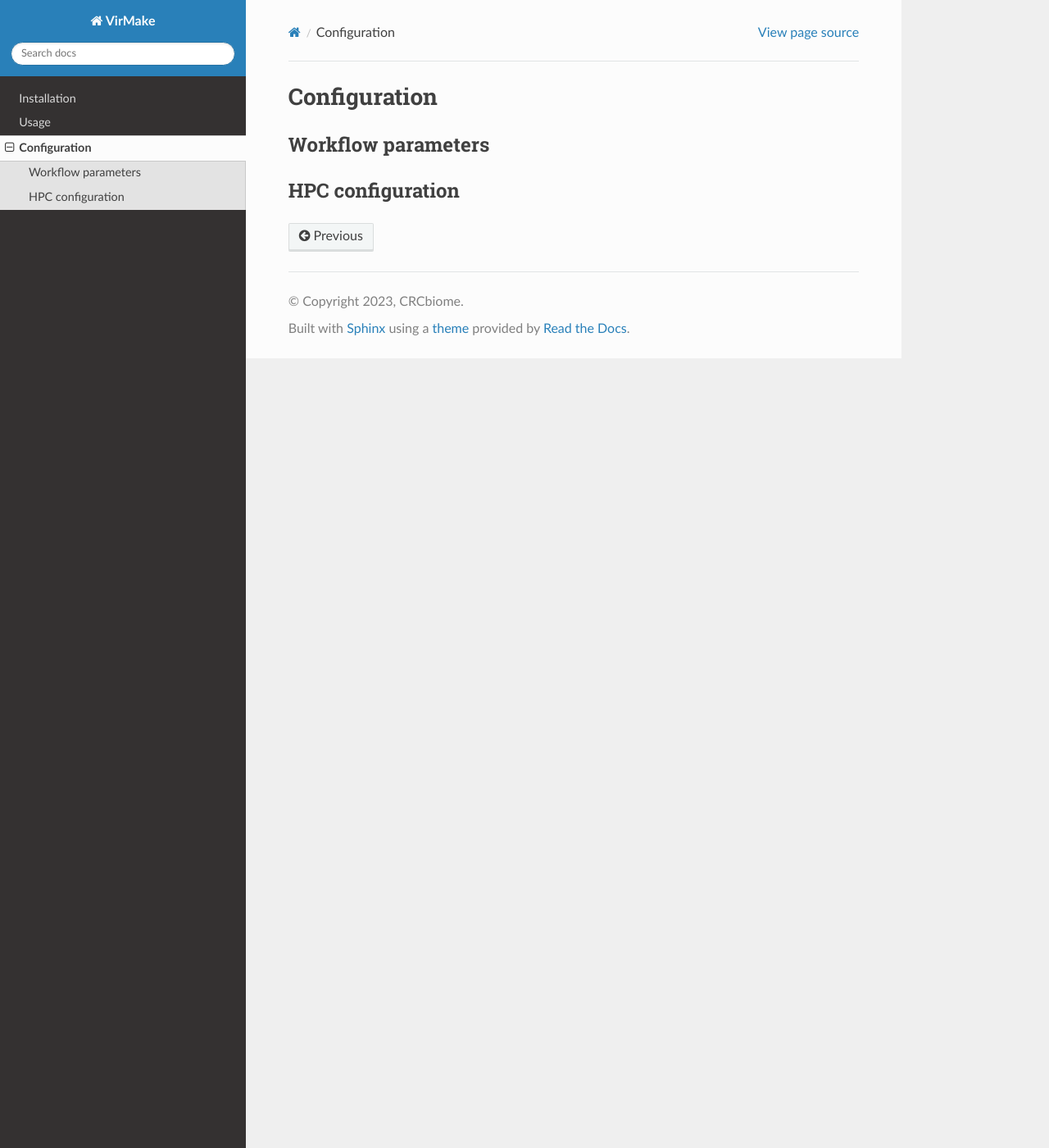
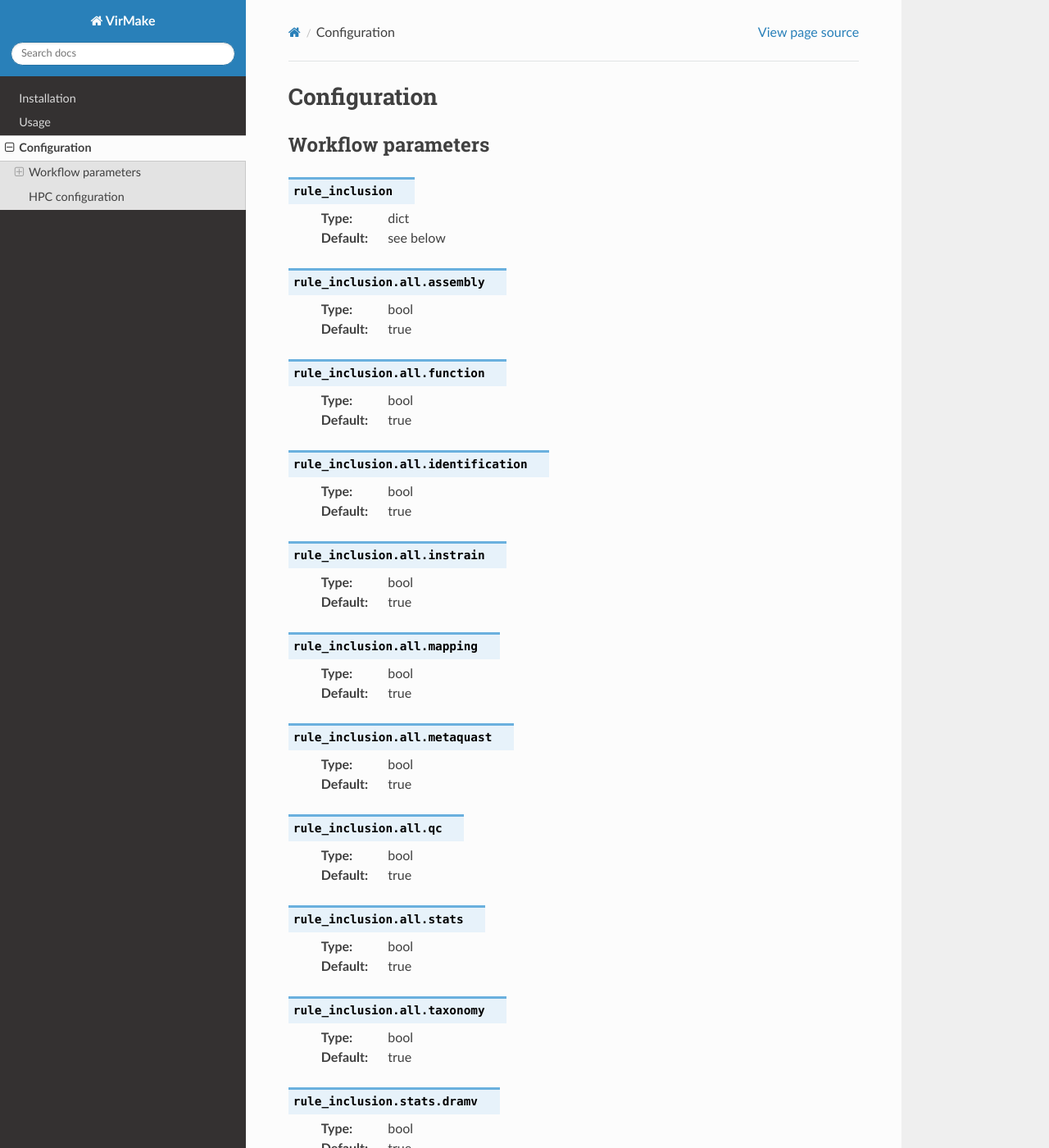
Before and after one commit to sverre-branders/rtd-virmake-test, a Sphinx documentation site: the page built from docs/source/config.rst, in a window 1280 px wide and 1400 px high. Shown: the whole window at 82% size. Built offline with Sphinx 7.4.7 and the Read the Docs theme 3.1.0, drawn with Linux system fonts in a browser that asks for light colours; pages that are not in the unit, such as notebooks, are missing from menus; some of the changed text lies outside the part shown.

Commit message:
Added rule_inclusion configuration values

```diff
--- a/docs/source/config.rst
+++ b/docs/source/config.rst
@@ -7,6 +7,63 @@ Configuration
 Workflow parameters
 -------------------
 
+.. confval:: rule_inclusion
+    :type: dict
+    :default: see below
+
+.. confval:: rule_inclusion.all.assembly
+   :type: bool
+   :default: true
+
+.. confval:: rule_inclusion.all.function
+   :type: bool
+   :default: true
+
+.. confval:: rule_inclusion.all.identification
+   :type: bool
+   :default: true
+
+.. confval:: rule_inclusion.all.instrain
+   :type: bool
+   :default: true
+
+.. confval:: rule_inclusion.all.mapping
+   :type: bool
+   :default: true
+
+.. confval:: rule_inclusion.all.metaquast
+   :type: bool
+   :default: true
+
+.. confval:: rule_inclusion.all.qc
+   :type: bool
+   :default: true
+
+.. confval:: rule_inclusion.all.stats
+   :type: bool
+   :default: true
+
+.. confval:: rule_inclusion.all.taxonomy
+   :type: bool
+   :default: true
+
+.. confval:: rule_inclusion.stats.dramv
+   :type: bool
+   :default: true
+
+.. confval:: rule_inclusion.stats.instrain
+   :type: bool
+   :default: false
+
+.. confval:: rule_inclusion.stats.mapping
+   :type: bool
+   :default: true
+
+.. confval:: rule_inclusion.stats.metaquast
+   :type: bool
+   :default: true
+
+
 .. _config-hpc:
 
 HPC configuration
--- a/docs/source/usage.rst
+++ b/docs/source/usage.rst
@@ -113,7 +113,7 @@ Options
 
 These commands will set up all requirements for running the **VirMake**
 pipeline, including the prerequisites for any steps specified in the workflow
-configuration file ``config/params.yaml`` under ``rule_inclusion`` (See
+configuration file ``config/params.yaml`` under :confval:`rule_inclusion` (See
 :ref:`config-workflow`).
 
 Running the workflow
```
